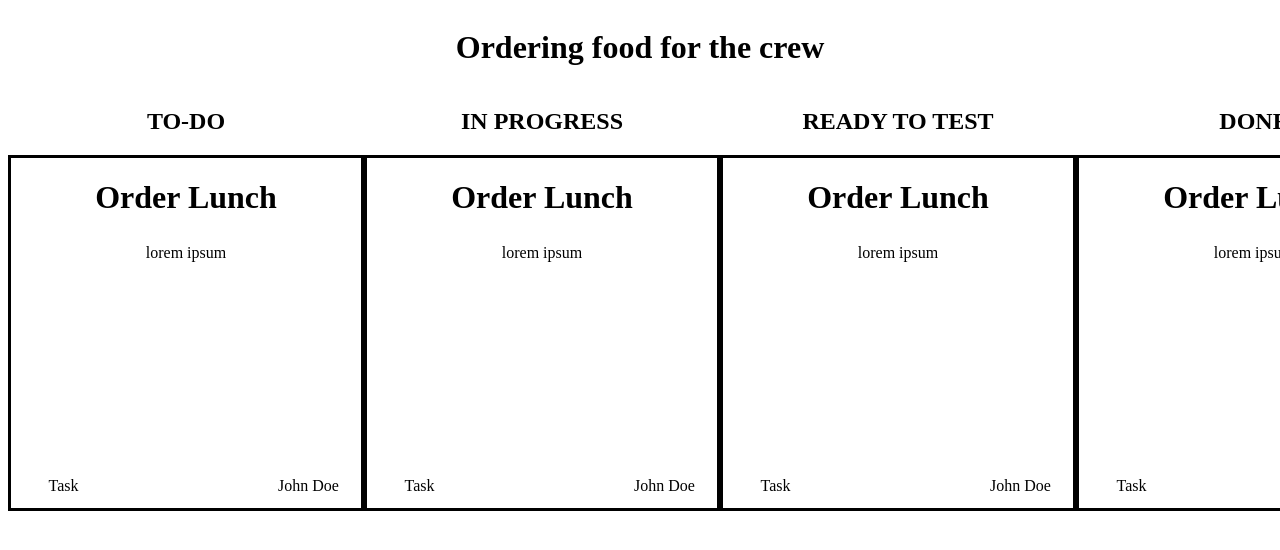
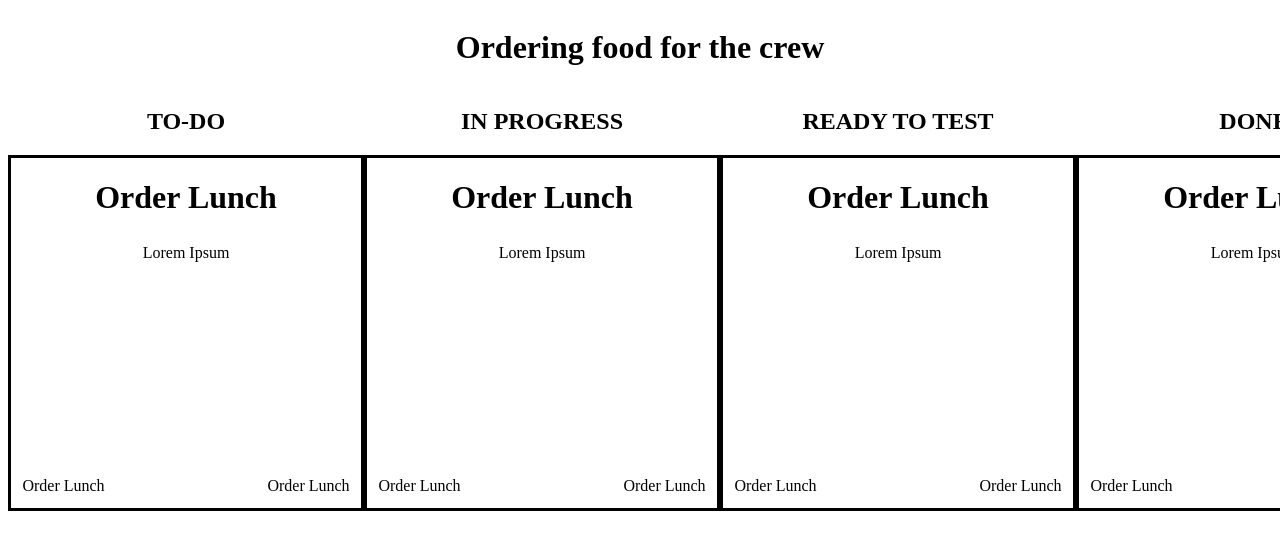
Before and after one commit to MarshNguyen/Jira-Excercise, a React (Create React App) app: page / in a window 1280 px wide. Shown: the top 550 px of the page. Built offline with nearby package versions, Linux system fonts and the light colour scheme.

Commit message:
Reimplemented TaskCard.js using hooks

```diff
--- a/src/components/JiraBoard.css
+++ b/src/components/JiraBoard.css
@@ -6,4 +6,5 @@
 
 h1 {
   align-self: center;
+  text-align: center;
 }
--- a/src/components/TaskCard.js
+++ b/src/components/TaskCard.js
@@ -18,53 +18,31 @@ function StickyContent(props) {
   return <p>{props.value}</p>;
 }
 
-class TaskCard extends React.Component {
-  constructor(props) {
-    super(props);
-    this.state = {
-      title: "Order Lunch",
-      type: "Task",
-      assignee: "John Doe",
-      sticky_content: "lorem ipsum",
-      status: "Done",
-    };
-  }
+function TaskCard(props) {
+  const [title, setTitle] = useState(props.title);
+  const [type, setType] = useState(props.type);
+  const [assignee, setAssignee] = useState(props.assignee);
+  const [stickyContent, setStickyContent] = useState(props.stickyContent);
+  const [status, setStatus] = useState(props.state);
 
-  renderTitle(title) {
-    return <Title value={title} />;
-  }
-
-  renderType(type) {
-    return <Type value={type} />;
-  }
-
-  renderAssignee(assignee) {
-    return <Assignee value={assignee} />;
-  }
-
-  renderStickyContent(content) {
-    return <StickyContent value={content} />;
-  }
-
-  render() {
-    const title = this.state.title;
-    const type = this.state.type;
-    const assignee = this.state.assignee;
-    const sticky_content = this.state.sticky_content;
-
-    return (
-      <div class="taskcard">
-        <div class="title">{this.renderTitle(title)}</div>
-        <div class="sticky-content">
-          {this.renderStickyContent(sticky_content)}
+  return (
+    <div class="taskcard">
+      <div class="title">
+        <Title value={title} />
+      </div>
+      <div class="sticky-content">
+        <StickyContent value={stickyContent} />
+      </div>
+      <div class="task-footer">
+        <div class="type">
+          <Type value={title} />
         </div>
-        <div class="task-footer">
-          <div class="type">{this.renderType(type)}</div>
-          <div class="assignee">{this.renderAssignee(assignee)}</div>
+        <div class="assignee">
+          <Assignee value={title} />
         </div>
       </div>
-    );
-  }
+    </div>
+  );
 }
 
 export default TaskCard;
--- a/src/components/TaskColumn.js
+++ b/src/components/TaskColumn.js
@@ -9,7 +9,13 @@ function TaskColumn(props) {
   return (
     <div class="task-column">
       <h2>{props.status}</h2>
-      <TaskCard />
+      <TaskCard
+        assignee="John Doe"
+        status={status}
+        stickyContent="Lorem Ipsum"
+        title="Order Lunch"
+        type="Task"
+      />
     </div>
   );
 }
```
Also changed, not shown: src/components/taskcards.json (added, +29 -0 lines), 2 other files (tests, documents, lock files or other folders).
